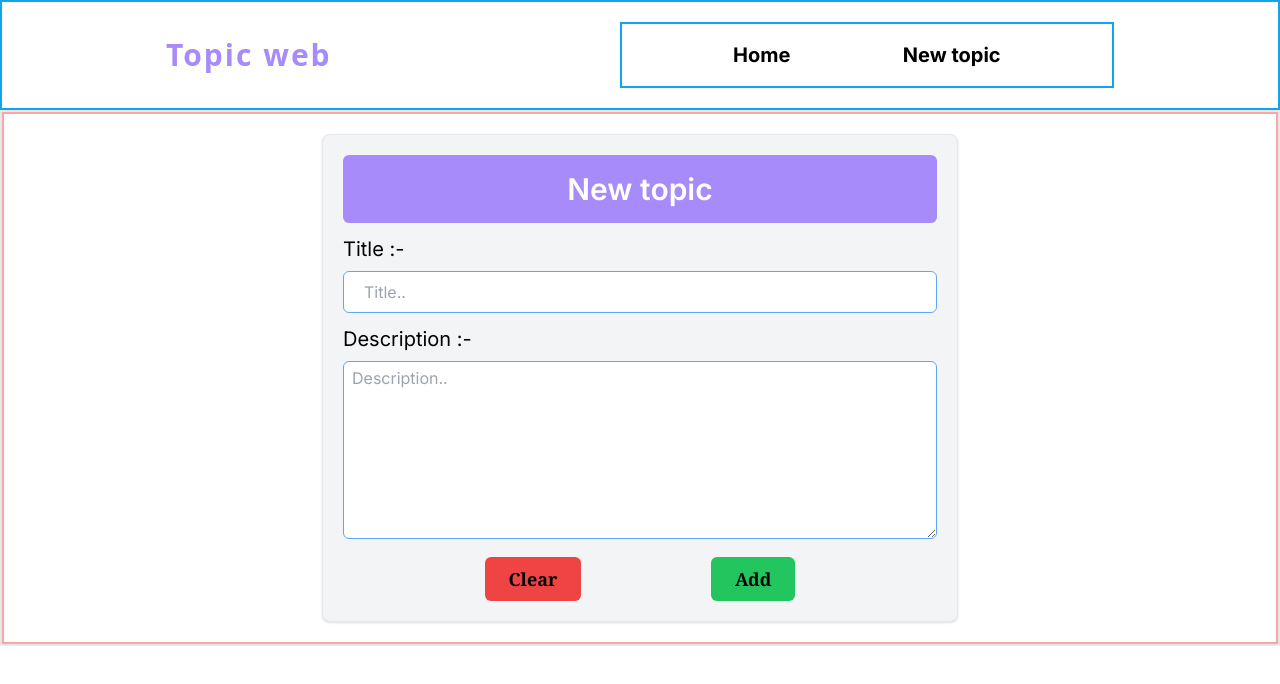
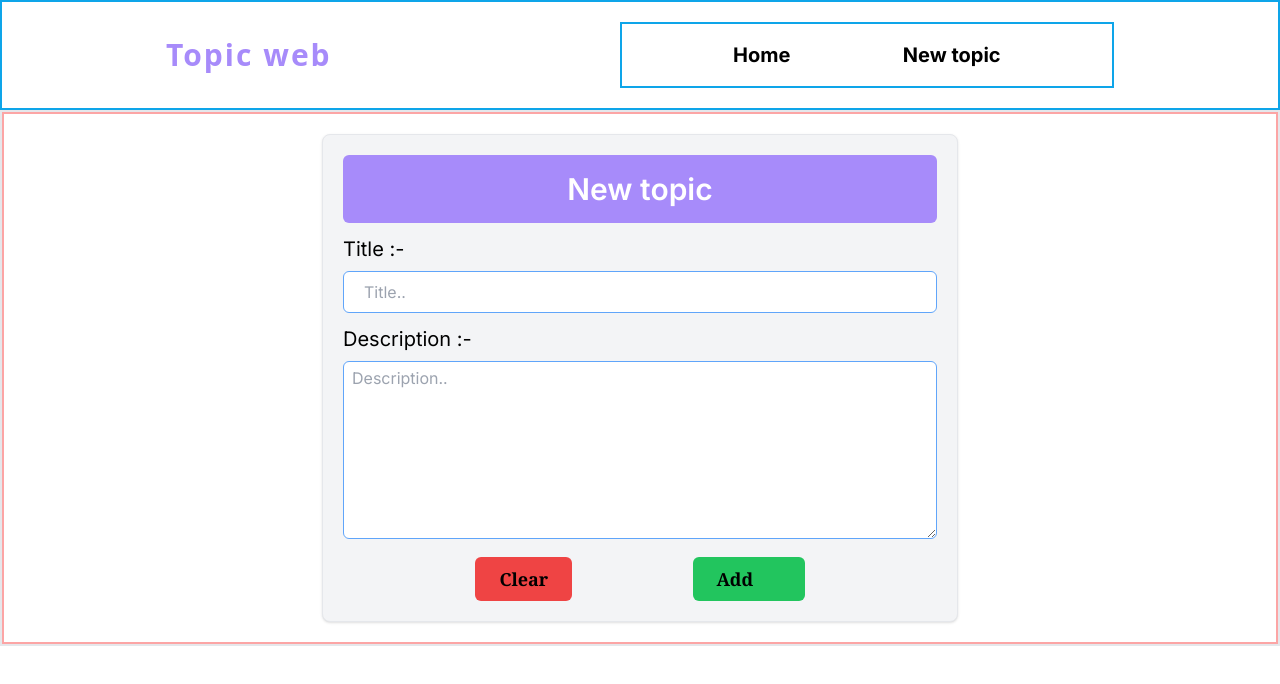
Before and after one commit to Jasminder-Singh/topic-app, a Next.js app: page /addTopic in a window 1280 px wide. Shown: the top 684 px of the page. Built offline with nearby package versions, Linux system fonts and the light colour scheme.

Commit message:
add spinner

```diff
--- a/app/addTopic/page.jsx
+++ b/app/addTopic/page.jsx
@@ -7,6 +7,7 @@ import { toast } from 'react-toastify';
 
 const Add = () => {
     const router = useRouter();
+    const [flag,setFlag] = useState(false);
     const { values, errors, touched, handleChange, handleBlur, handleSubmit, handleReset } = useFormik({
         initialValues: {
             title: '',
@@ -18,6 +19,7 @@ const Add = () => {
         }),
         onSubmit: async (values) => {
             try {
+                setFlag(true);
                 const response = await fetch("https://topic-tracer.vercel.app/api/topics", {
                     method: "POST",
                     cache: "no-store",
@@ -27,7 +29,7 @@ const Add = () => {
                     body: JSON.stringify({ title : values.title, description : values.description })
                 })
                 const result = await response.json();
-
+                setFlag(false);
                 if (result.message == "Ok") {
                     toast.success('Successfully Added', {
                         position: "top-right",
@@ -88,7 +90,9 @@ const Add = () => {
                             <button type="reset"
                                 className="bg-red-500 px-6 py-2 rounded-md text-lg font-serif font-extrabold">Clear</button>
                             <button type="submit"
-                                className="bg-green-500 px-6 py-2 rounded-md text-lg font-serif font-extrabold hover:shadow">Add</button>
+                                className="bg-green-500 w-28 px-6 py-2 rounded-md text-lg font-serif font-extrabold hover:shadow flex justify-between">
+                                <span className={`${flag ? "animate-spin" : "hidden"} w-5 h-5 border-t-2 rounded-xl inline-block border-t-white`}></span>
+                            Add</button>
                         </div>
                     </div>
                 </div>
```
